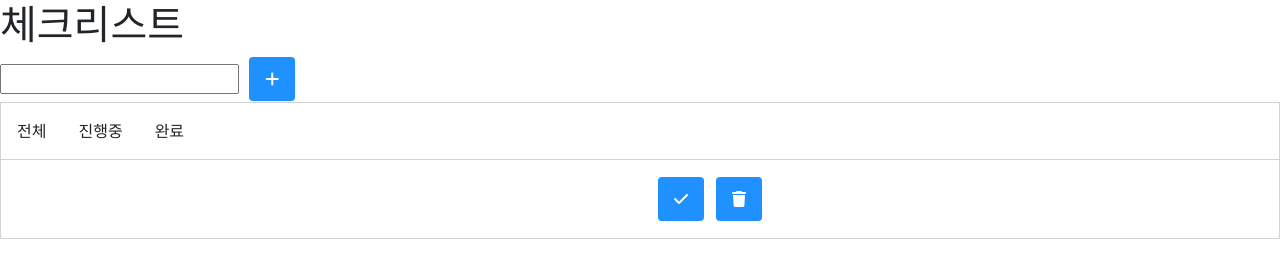
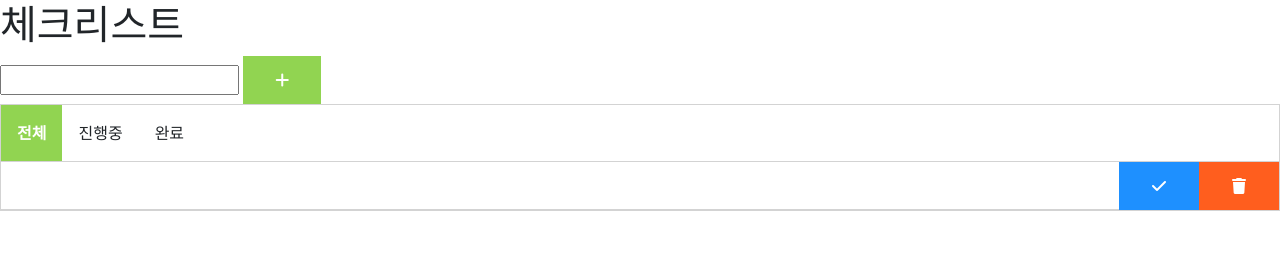
Before and after one commit to LEEMINJAE0826/todoproject, a plain HTML site: page index.html in a window 1280 px wide. Both pictures are taken after a click on the button 272 px from the left and 79 px from the top of the page. Drawn offline with nearby package versions, Linux system fonts and the light colour scheme.

Commit message:
add new code

```diff
--- a/index.html
+++ b/index.html
@@ -3,7 +3,7 @@
   <head>
     <meta charset="UTF-8" />
     <meta name="viewport" content="width=device-width, initial-scale=1.0" />
-    <title>Document</title>
+    <title>TODOLIST</title>
     <link
       href="https://cdn.jsdelivr.net/npm/bootstrap@5.3.3/dist/css/bootstrap.min.css"
       rel="stylesheet"
@@ -26,7 +26,7 @@
 
       <div class="task-area">
         <div class="task-tabs">
-          <div id="all">전체</div>
+          <div class="active-tab" id="all">전체</div>
           <div id="ongoing">진행중</div>
           <div id="done">완료</div>
         </div>
--- a/main.js
+++ b/main.js
@@ -13,10 +13,13 @@ let taskList = [];
 let mode = "all";
 let filterList = [];
 
+document.getElementById("all").classList.add("active-tab");
+
 addButton.addEventListener("click", addTask);
 taskInput.addEventListener("keypress", function (event) {
   if (event.key === "Enter") {
     addTask();
+    taskInput.value = "";
   }
   render();
 });
@@ -49,17 +52,17 @@ function render() {
   let = resultHTML = "";
   for (let i = 0; i < list.length; i++) {
     if (list[i].isComplete == true) {
-      resultHTML += `<div class="task">
-            <div class="task-done">${list[i].taskContent}</div>
-            <div class="btn-eara">
-              <button onclick="toggleComplete('${list[i].id}')"><i class="fa-solid fa-check"></i></button>
+      resultHTML += `<div class="task-done">
+            <span>${list[i].taskContent}</span>
+            <div class="btn-erea">
+              <button onclick="toggleComplete('${list[i].id}')"><i class="fa-solid fa-rotate-left"></i></button>
               <button onclick="deleteTask('${list[i].id}')"><i class="fa-solid fa-trash"></i></button>
             </div>
           </div>`;
     } else {
       resultHTML += `<div class="task">
-            <div>${list[i].taskContent}</div>
-            <div class="btn-eara">
+            <div><span>${list[i].taskContent}</span></div>
+            <div class="btn-erea">
               <button onclick="toggleComplete('${list[i].id}')"><i class="fa-solid fa-check"></i></button>
               <button onclick="deleteTask('${list[i].id}')"><i class="fa-solid fa-trash"></i></button>
             </div>
@@ -98,6 +101,10 @@ function deleteTask(id) {
 }
 
 function filter(event) {
+  //탭 활성화 비활성화 관련 부분
+  tabs.forEach((tab) => tab.classList.remove("active-tab"));
+  event.target.classList.add("active-tab");
+
   mode = event.target.id;
   filterList = [];
   if (mode === "all") {
--- a/style.css
+++ b/style.css
@@ -53,27 +53,34 @@ body {
 
 .task {
   display: flex;
-  /* width: 100%; */
   justify-content: space-between;
+  width: 100%;
+  border-bottom: 1px solid lightgray;
+  position: relative;
+  /* padding: 1em; */
   align-items: center;
-  gap: 24px;
+  height: 48px;
+}
+
+span {
   padding: 1em;
 }
 
-.task div {
+.btn-erea {
   display: flex;
-  align-items: center;
-  flex: 1 0 0;
-  align-self: stretch;
-}
-
-.btn-area {
-  width: 420px;
+  padding: 0;
 }
 
 .task-done {
+  display: flex;
+  justify-content: space-between;
+  width: 100%;
+  border-bottom: 1px solid lightgray;
+  position: relative;
   text-decoration: line-through;
   background-color: #e1e1e1;
+  align-items: center;
+  height: 48px;
 }
 
 button {
@@ -81,14 +88,56 @@ button {
   border: none;
   outline: none;
   box-shadow: none;
+  padding: 0;
 }
 
-i {
+.fa-plus {
+    background-color: rgb(145, 212, 81);
+    border: none;
+    color: white;
+    padding: 1em 2em;
+    font-size: 1em;
+    cursor: pointer;
+
+    /* border-radius: 10px; */
+  }
+
+.fa-check {
   background-color: DodgerBlue;
   border: none;
   color: white;
-  padding: 14px 16px;
-  font-size: 16px;
+  padding: 1em 2em;
+  font-size: 1em;
   cursor: pointer;
-  border-radius: 4px;
+  width: 5em;
+  /* border-radius: 10px; */
 }
+
+.fa-trash {
+  background-color: rgb(255, 94, 30);
+  border: none;
+  color: white;
+  padding: 1em 2em;
+  font-size: 1em;
+  cursor: pointer;
+  width: 5em;
+  /* border-radius: 10px; */
+}
+
+.fa-rotate-left {
+    background-color: rgb(12, 56, 100);
+    border: none;
+    color: rgba(255, 255, 255, 0.5);
+    padding: 1em 2em;
+    font-size: 1em;
+    cursor: pointer;
+    width: 5em;
+    /* border-radius: 10px; */
+  }
+
+
+    .active-tab {
+      background-color: rgb(145, 212, 81);
+      font-weight: 600;
+      color: #fff;
+    }
```
